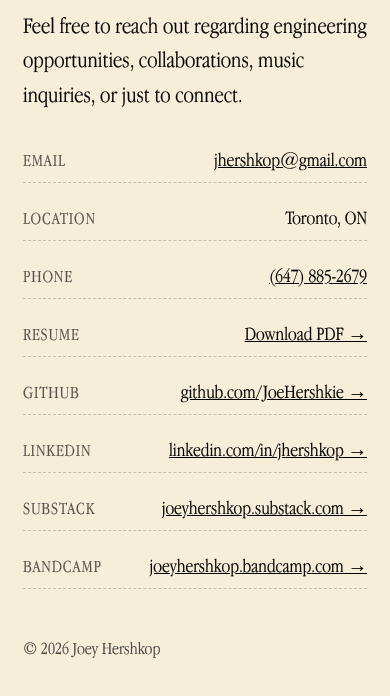
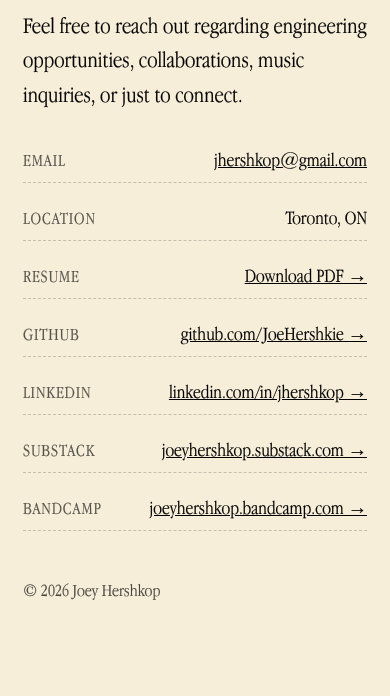
Before and after one commit to JoeHershkie/joeyhershkop.com, an Astro site: page /contact in a window 390 px wide. Shown: the part 288-984 px from the top of the page. After the commit the page ends 939 px from the top, so only its background shows below. Built offline with nearby package versions, Linux system fonts and the light colour scheme; Astro itself is replaced by a stand-in of ours.

Commit message:
Remove phone number from contact page
Co-Authored-By: Claude Sonnet 5.5 <noreply@anthropic.com>
Claude-Session: https://claude.ai/code/session_01Qeed1stBXniYTLiHhxTRvW

```diff
--- a/src/pages/contact.astro
+++ b/src/pages/contact.astro
@@ -4,7 +4,7 @@ import BaseLayout from '../layouts/BaseLayout.astro';
 
 <BaseLayout
   title="Contact — Joey Hershkop"
-  description="Get in touch with Joey Hershkop via email, phone, GitHub, LinkedIn, Substack, or Bandcamp."
+  description="Get in touch with Joey Hershkop via email, GitHub, LinkedIn, Substack, or Bandcamp."
 >
   <h2>Contact</h2>
   <p class="lead-text">
@@ -19,10 +19,6 @@ import BaseLayout from '../layouts/BaseLayout.astro';
     <li class="contact-row">
       <span class="contact-label">Location</span>
       <span class="contact-value">Toronto, ON</span>
-    </li>
-    <li class="contact-row">
-      <span class="contact-label">Phone</span>
-      <span class="contact-value"><a href="tel:+16478852679">(647) 885-2679</a></span>
     </li>
     <li class="contact-row">
       <span class="contact-label">Resume</span>
```
